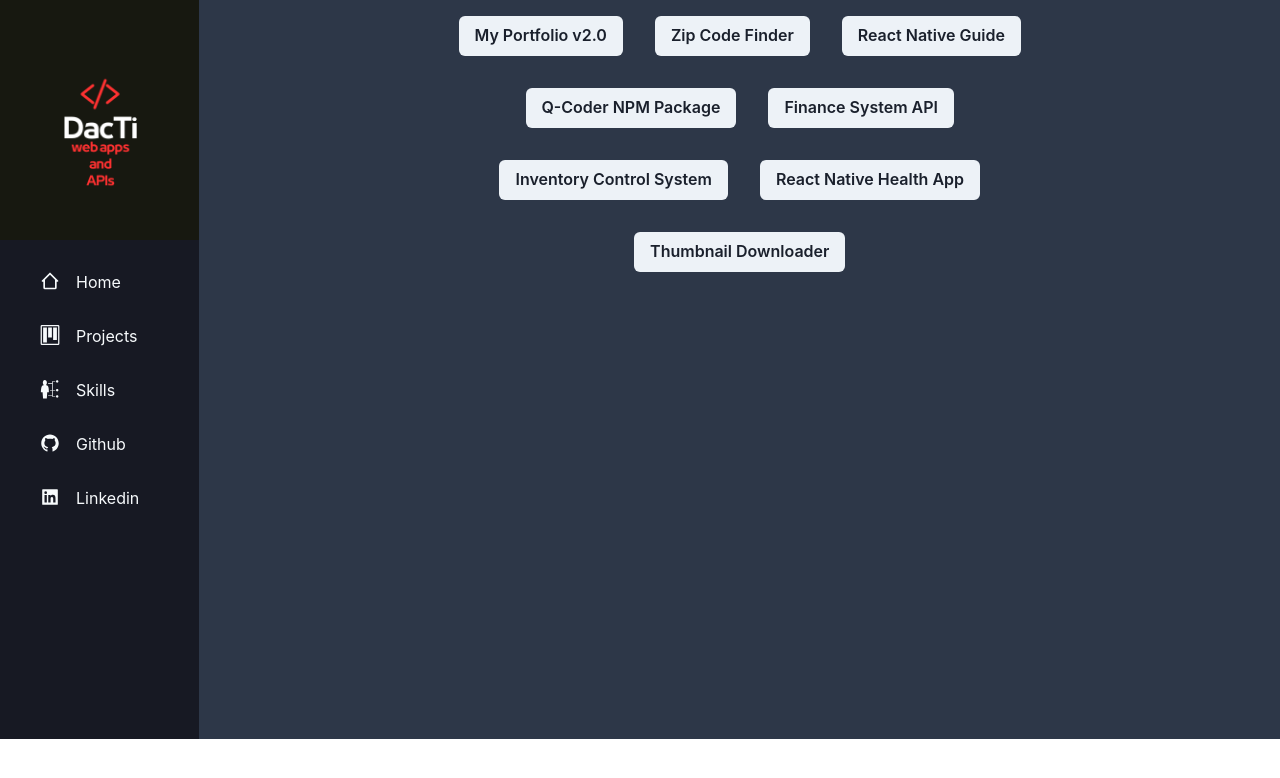
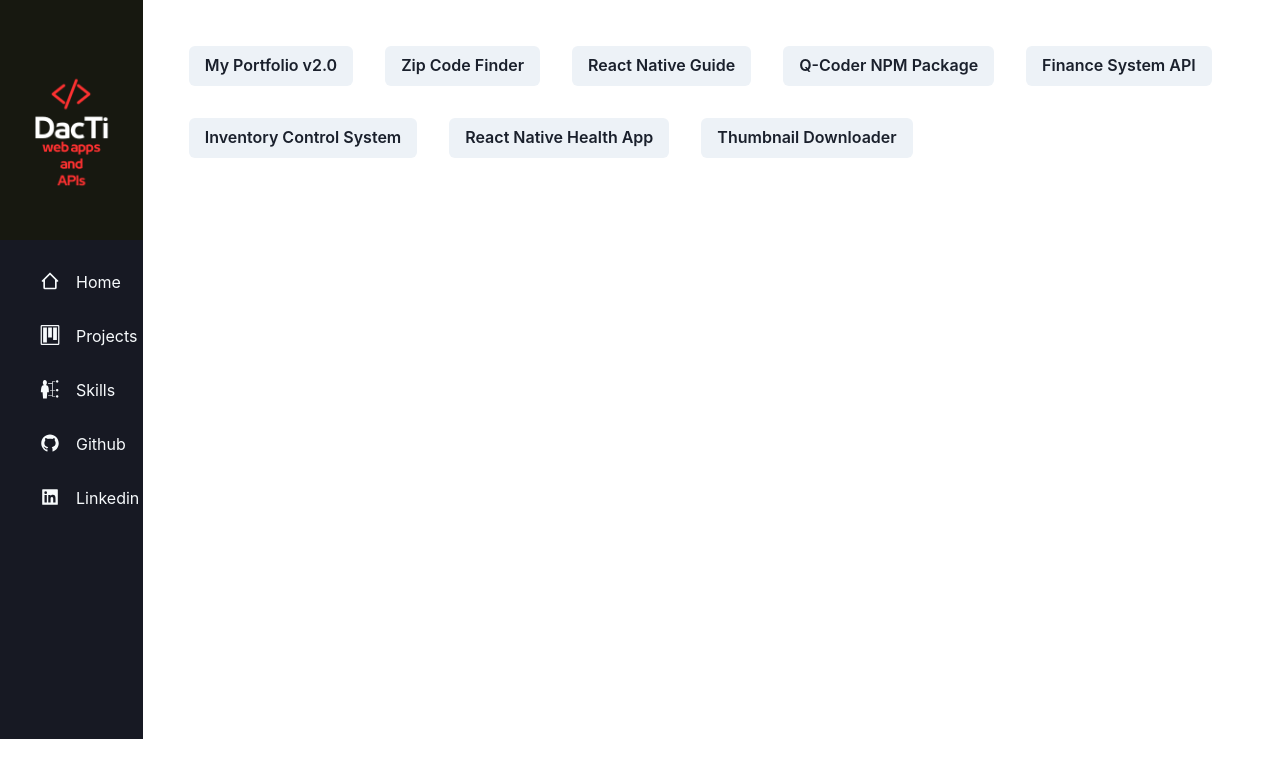
Before and after one commit to marcelldac/portfolio_v3, a React (Vite) app: page /projects in a window 1280 px wide. Shown: the top 778 px of the page. Built offline with nearby package versions, Linux system fonts and the light colour scheme.

Commit message:
feat(Projects): removes a box and some styles

```diff
--- a/src/pages/Projects.jsx
+++ b/src/pages/Projects.jsx
@@ -39,8 +39,7 @@ export default function Projects() {
   }
 
   return (
-    <Box bgColor='gray.700' w={['400px', '800px', '1300px']} display='flex' justifyContent='center'>
-      <Box w='700px' textAlign='center'>
+    <Box m={30}>
       <Project title='My Portfolio v2.0' src={img.p8} description={desc.p8} skills={[skills.javascript, skills.react_js]} link={links.p8} />
       <Project title='Zip Code Finder' src={img.p7} description={desc.p7} skills={[skills.javascript, skills.react_js]} link={links.p7} />
       <Project title='React Native Guide' src={img.p1} description={desc.p1} skills={[skills.react_native, skills.javascript]} link={links.p1} />
@@ -50,6 +49,5 @@ export default function Projects() {
       <Project title='React Native Health App' src={img.p5} description={desc.p5} skills={[skills.javascript, skills.react_native]} link={links.p5} />
       <Project title='Thumbnail Downloader' src={img.p6} description={desc.p6} skills={[skills.python, skills.flask]} link={links.p6} />
     </Box>
-    </Box>
   )
 }
```
Lines whose indentation alone changed are shown as unchanged.
